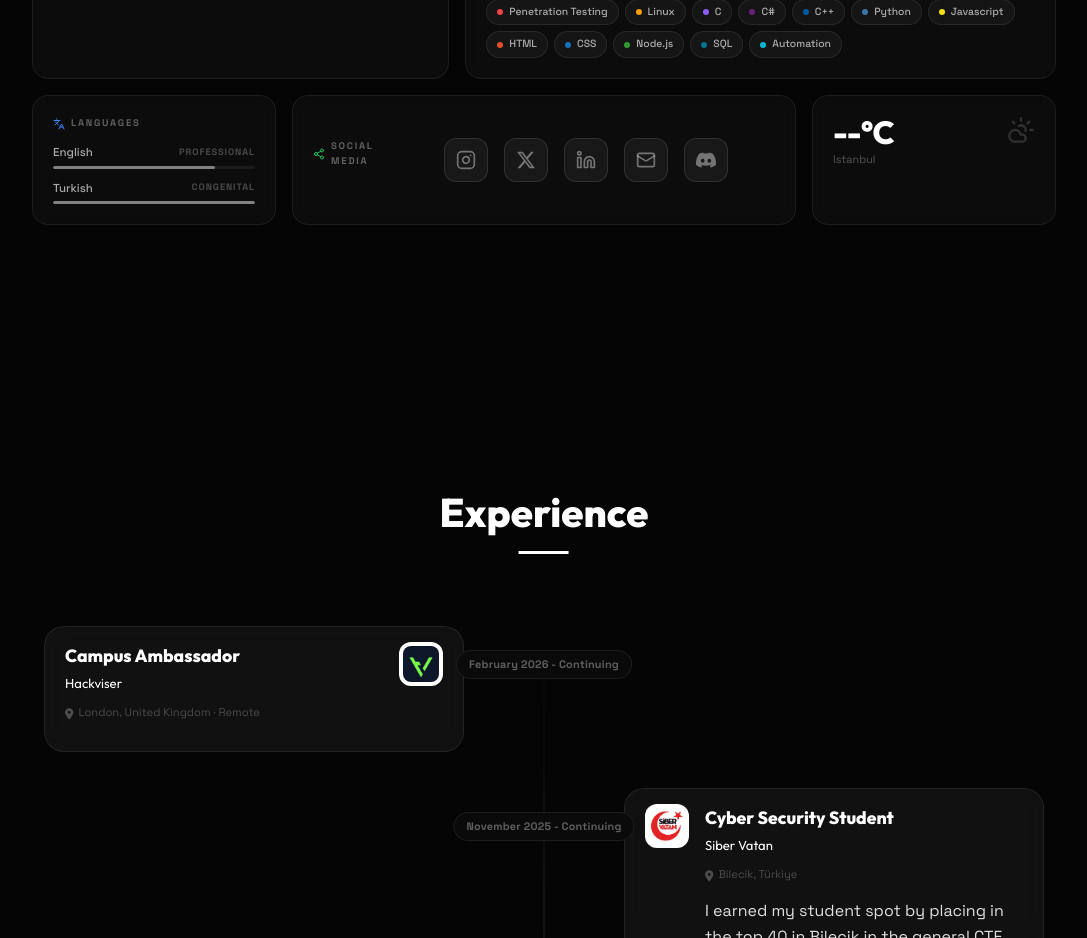
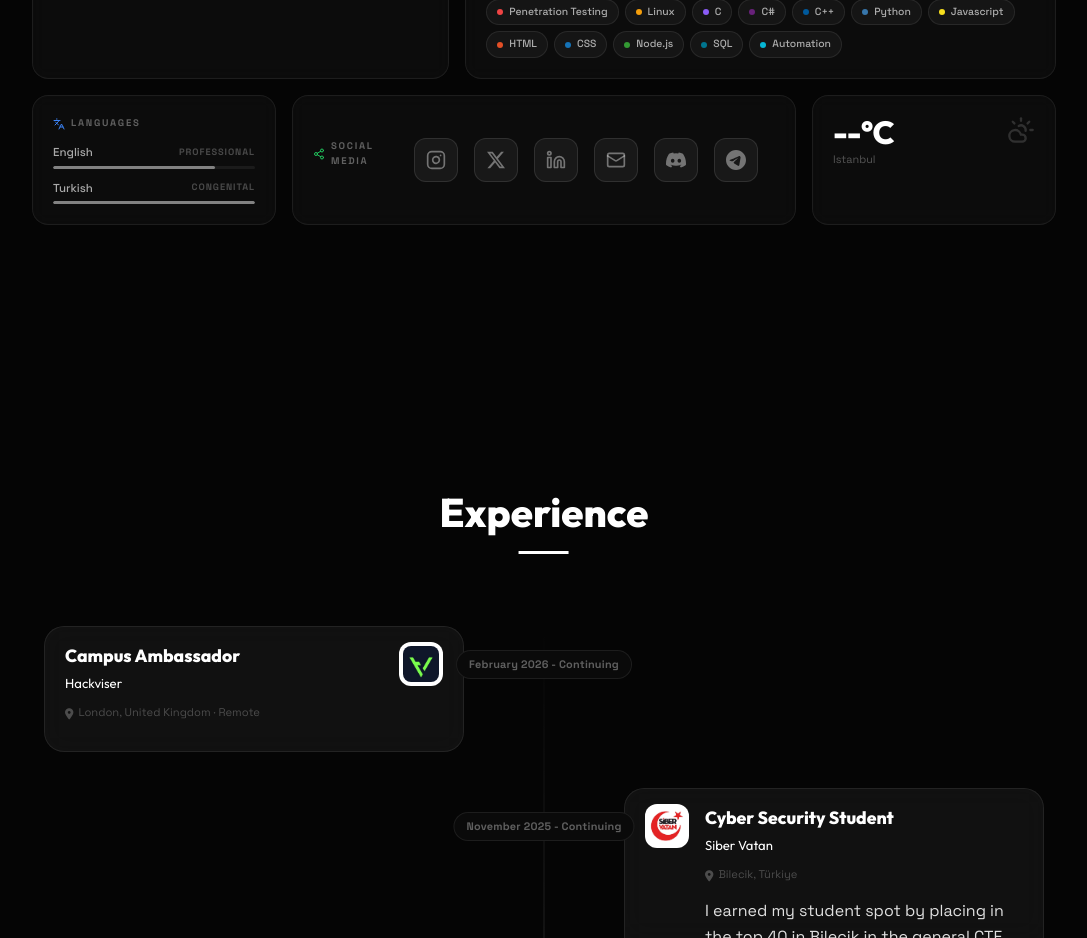
Before and after one commit to efekrbas/website, a React (Vite) app: page / in a window 1280 px wide. Shown: the part 2040-2978 px from the top of the page, without its empty margins (96-1183 px from the left). Built offline with nearby package versions, Linux system fonts and the light colour scheme; no server answers.

Commit message:
fix: nav hash removed and telegram added

```diff
--- a/src/components/Header.jsx
+++ b/src/components/Header.jsx
@@ -69,7 +69,6 @@ const Header = () => {
                 return;
             }
 
-            window.history.pushState({}, '', `/#${id}`);
             window.scrollTo({
                 top: targetPosition,
                 behavior: "smooth"
--- a/src/components/LiveStatus.jsx
+++ b/src/components/LiveStatus.jsx
@@ -215,6 +215,11 @@ const LiveStatus = () => {
                                 <path d="M20.317 4.37a19.791 19.791 0 0 0-4.885-1.515.074.074 0 0 0-.079.037c-.21.375-.444.864-.608 1.25a18.27 18.27 0 0 0-5.487 0 12.64 12.64 0 0 0-.617-1.25.077.077 0 0 0-.079-.037A19.736 19.736 0 0 0 3.677 4.37a.07.07 0 0 0-.032.027C.533 9.046-.32 13.58.099 18.057a.082.082 0 0 0 .031.057 19.9 19.9 0 0 0 5.993 3.03.078.078 0 0 0 .084-.028 14.09 14.09 0 0 0 1.226-1.994.076.076 0 0 0-.041-.106 13.107 13.107 0 0 1-1.872-.892.077.077 0 0 1-.008-.128 10.23 10.23 0 0 0 .372-.292.074.074 0 0 1 .077-.01c3.928 1.793 8.18 1.793 12.062 0a.074.074 0 0 1 .078.01 10.198 10.198 0 0 0 .372.292.077.077 0 0 1-.006.127 12.299 12.299 0 0 1-1.873.892.077.077 0 0 0-.041.107c.36.698.772 1.362 1.225 1.993a.076.076 0 0 0 .084.028 19.839 19.839 0 0 0 6.002-3.03.077.077 0 0 0 .032-.054c.5-5.177-.838-9.674-3.549-13.66a.061.061 0 0 0-.031-.03zM8.02 15.33c-1.183 0-2.157-1.085-2.157-2.419 0-1.333.956-2.419 2.157-2.419 1.21 0 2.176 1.096 2.157 2.419 0 1.334-.956 2.419-2.157 2.419zm7.975 0c-1.183 0-2.157-1.085-2.157-2.419 0-1.333.955-2.419 2.157-2.419 1.21 0 2.176 1.096 2.157 2.419 0 1.334-.946 2.419-2.157 2.419z" />
                             </svg>
                         </a>
+                        <a href="https://t.me/efeeeeeeeeeeeeeeeeeeeeeeeee" target="_blank" rel="noopener noreferrer" className="ls-social-item tg" title="Telegram">
+                            <svg width="20" height="20" viewBox="0 0 24 24" fill="currentColor" xmlns="http://www.w3.org/2000/svg">
+                                <path d="M12 0C5.373 0 0 5.373 0 12s5.373 12 12 12 12-5.373 12-12S18.627 0 12 0zm5.562 8.161c-.18 1.897-1.062 7.155-1.519 9.603-.193 1.034-.575 1.381-.943 1.416-.8.074-1.408-.526-2.183-1.034-1.213-.794-1.898-1.286-3.074-2.061-1.36-.895-.478-1.388.297-2.194.203-.21 3.724-3.414 3.796-3.724.009-.039.017-.184-.052-.246-.07-.062-.171-.041-.245-.024-.104.023-1.757 1.115-4.962 3.277-.469.322-.895.478-1.278.469-.422-.01-1.23-.238-1.832-.433-.738-.239-1.321-.365-1.27-.772.027-.211.318-.427.872-.647 3.403-1.48 5.672-2.457 6.806-2.929 3.242-1.347 3.916-1.58 4.356-1.588.097-.002.313.022.452.135.118.096.152.225.161.32-.01.059-.002.188-.012.288z"/>
+                            </svg>
+                        </a>
                     </div>
                 </motion.div>
 
--- a/src/index.css
+++ b/src/index.css
@@ -1600,6 +1600,11 @@ footer {
     box-shadow: 0 4px 15px rgba(88, 101, 242, 0.3);
 }
 
+.ls-social-item.tg:hover {
+    color: #0088cc;
+    box-shadow: 0 4px 15px rgba(0, 136, 204, 0.3);
+}
+
 /* Weather */
 .ls-weather-top {
     display: flex;
```
